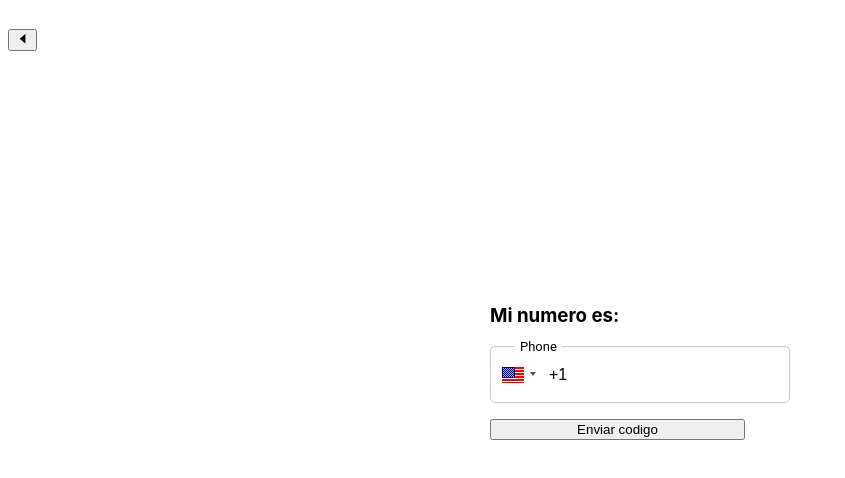
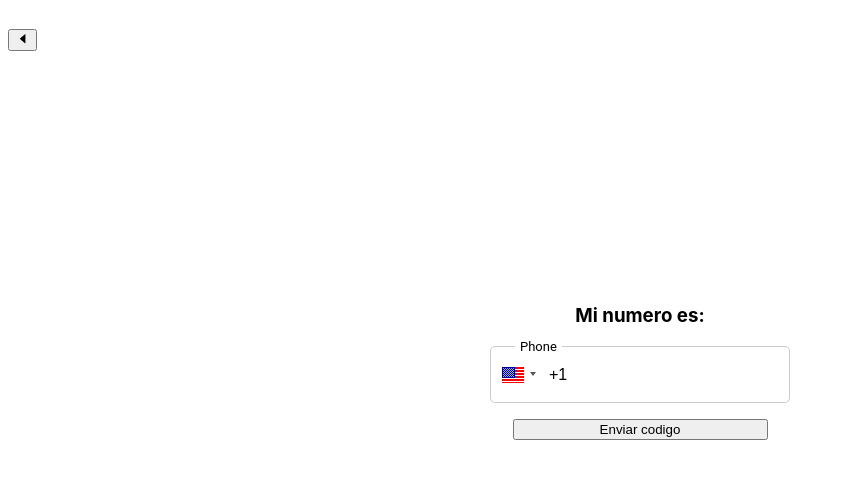
Before and after one commit to GammaFec/Gamma, a React (Create React App) app: page /movil-auth/1 in a window 1280 px wide. Shown: the top 478 px of the page, without its empty margins (0-845 px from the left). Built offline with nearby package versions, Linux system fonts and the light colour scheme.

Commit message:
Agrego componente para validar un numero de telefono y lo integro con la pagina de autenticacion movil.

```diff
--- a/package.json
+++ b/package.json
@@ -18,6 +18,7 @@
     "react-phone-number-input": "^3.1.8",
     "react-router-dom": "^5.2.0",
     "react-scripts": "4.0.1",
+    "react-verification-code-input": "^1.2.9",
     "styled-components": "^5.2.1",
     "typescript": "^4.0.3",
     "web-vitals": "^0.2.4"
--- a/src/components/forms/Form.tsx
+++ b/src/components/forms/Form.tsx
@@ -1,15 +1,28 @@
 import React, { ReactNode } from 'react';
+import styled, { css } from 'styled-components';
 
 interface Props {
   handleSubmit?: (event: React.FormEvent) => void;
-  children: ReactNode
+  children: ReactNode;
+  className?: string;
+  isContentCentered?: boolean;
 }
 
-const Form: React.FC<Props> = ({ handleSubmit, children }) => {
+const StyledForm = styled.form`
+  ${({ isContentCentered }: Props) => isContentCentered && css`text-align: center;`}
+`;
+
+const Form: React.FC<Props> = ({ handleSubmit, children, className, isContentCentered }): JSX.Element => {
+
+  const submit = (event: React.FormEvent) => {
+    event.preventDefault();
+    handleSubmit && handleSubmit(event);
+  }
+
   return (
-    <form onSubmit={handleSubmit}>
+    <StyledForm onSubmit={submit} className={className} isContentCentered>
       {children}
-    </form>
+    </StyledForm>
   );
 };
 
--- /dev/null
+++ b/src/components/movilAuth/CodeVerification.tsx
@@ -0,0 +1,13 @@
+import React from 'react';
+import ReactCodeInput from 'react-verification-code-input';
+
+interface Props {
+  handleComplete?: (value: string) => void;
+  handleChange?: (value: string) => void;
+}
+
+const CodeVerification: React.FC<Props> = ({ handleComplete, handleChange }): JSX.Element => {
+  return <ReactCodeInput onComplete={handleComplete} onChange={handleChange} />;
+};
+
+export default CodeVerification;
--- a/src/components/movilAuth/RequestNumber.tsx
+++ b/src/components/movilAuth/RequestNumber.tsx
@@ -5,6 +5,7 @@ import PhoneNumber from './PhoneNumber';
 
 interface Props {
   handleSubmit?: Function;
+  phoneNumber: string;
 }
 
 const StyledButtonContinue = styled.button`
@@ -12,16 +13,16 @@ const StyledButtonContinue = styled.button`
   margin: 1rem auto;
 `;
 
-const RequestNumber: React.FC<Props> = ({ handleSubmit }): JSX.Element => {
+const RequestNumber: React.FC<Props> = ({ handleSubmit, phoneNumber }): JSX.Element => {
 
-  const [phoneNumber, setPhoneNumber] = useState<string>("");
+  const [statePhoneNumber, setStatePhoneNumber] = useState<string>(phoneNumber);
 
-  const submit = (event: React.FormEvent) => handleSubmit && handleSubmit(phoneNumber);
+  const submit = (event: React.FormEvent) => handleSubmit && handleSubmit(statePhoneNumber);
 
   return (
-    <Form handleSubmit={submit}>
+    <Form handleSubmit={submit} isContentCentered>
       <h3>Mi numero es:</h3>
-      <PhoneNumber handleChange={setPhoneNumber} value={phoneNumber} />
+      <PhoneNumber handleChange={setStatePhoneNumber} value={statePhoneNumber} />
       <StyledButtonContinue type="submit">Enviar codigo</StyledButtonContinue>
     </Form>
   );
--- a/src/components/movilAuth/ValidateNumber.tsx
+++ b/src/components/movilAuth/ValidateNumber.tsx
@@ -1,21 +1,39 @@
-import React from 'react';
+import React, { useState } from 'react';
+import styled from 'styled-components';
 import Form from '../forms/Form';
+import CodeVerification from './CodeVerification';
 
 interface Props {
   phoneNumber: string;
-  handleError: Function;
+  handleError: () => void;
   handleValidNumber: Function;
+  goBack: () => void;
 }
 
-const ValidateNumber: React.FC<Props> = (): JSX.Element => {
+const StyledForm = styled(Form)`
+  button{
+    margin: 1rem .25rem;
+  }
+`;
+
+const StyledButtonContinue = styled.button`
+  width: 85%;
+`;
+
+const ValidateNumber: React.FC<Props> = ({ phoneNumber, goBack }): JSX.Element => {
+  const [code, setCode] = useState<string>("");
 
   const submit = () => {
+    console.log(code);
+  }
 
-  }
   return (
-    <Form handleSubmit={submit}>
-
-    </Form>
+    <StyledForm handleSubmit={submit} isContentCentered>
+      <h3>Mi codigo es:</h3>
+      <button type="button" onClick={goBack}>{phoneNumber}</button><button>Volver a mandar</button>
+      <CodeVerification handleChange={setCode} />
+      <StyledButtonContinue type="submit">Identificarme</StyledButtonContinue>
+    </StyledForm>
   );
 };
 
--- a/src/pages/MovilAuth.tsx
+++ b/src/pages/MovilAuth.tsx
@@ -5,6 +5,7 @@ import Header from '../components/header/Header';
 import PhoneNumber from '../components/movilAuth/PhoneNumber';
 import RequestNumber from '../components/movilAuth/RequestNumber';
 import ValidateNumber from '../components/movilAuth/ValidateNumber';
+import PhoneValidator from '../utils/PhoneValidator';
 
 const StyledContainer = styled.div`
   min-height:100vh;
@@ -25,8 +26,16 @@ const StyledMain = styled.main`
 
 const MovilAuth = () => {
   const [phoneNumber, setPhoneNumber] = useState<string | null>(null);
+  const [validating, setValidating] = useState<boolean>(false);
 
-  const emptyPhone = () => setPhoneNumber(null);
+  const closeValidation = () => setValidating(false);
+
+  const openValidation = (formPhoneNumber: string) => {
+    if (PhoneValidator(formPhoneNumber)) {
+      setPhoneNumber(formPhoneNumber);
+      setValidating(true);
+    }
+  }
 
   return (
     <StyledContainer>
@@ -34,9 +43,9 @@ const MovilAuth = () => {
         <ButtonBack />
       </Header>
       <StyledMain>
-        {phoneNumber ?
-          <ValidateNumber phoneNumber={phoneNumber} handleError={emptyPhone} handleValidNumber={console.log} /> :
-          <RequestNumber handleSubmit={setPhoneNumber} />
+        {validating ?
+          <ValidateNumber phoneNumber={phoneNumber ?? ''} goBack={closeValidation} handleError={closeValidation} handleValidNumber={console.log} /> :
+          <RequestNumber handleSubmit={openValidation} phoneNumber={phoneNumber ?? ''} />
         }
       </StyledMain>
     </StyledContainer>
--- /dev/null
+++ b/src/utils/PhoneValidator.ts
@@ -0,0 +1,10 @@
+const PhoneValidator = (phoneNumber: string): boolean => {
+  try {
+    const intNumber = parseInt(phoneNumber);
+
+    return `${intNumber}`.length > 6;
+  }
+  catch { return false; }
+}
+
+export default PhoneValidator;
```
Also changed, not shown: 2 other files (tests, documents, lock files or other folders).
